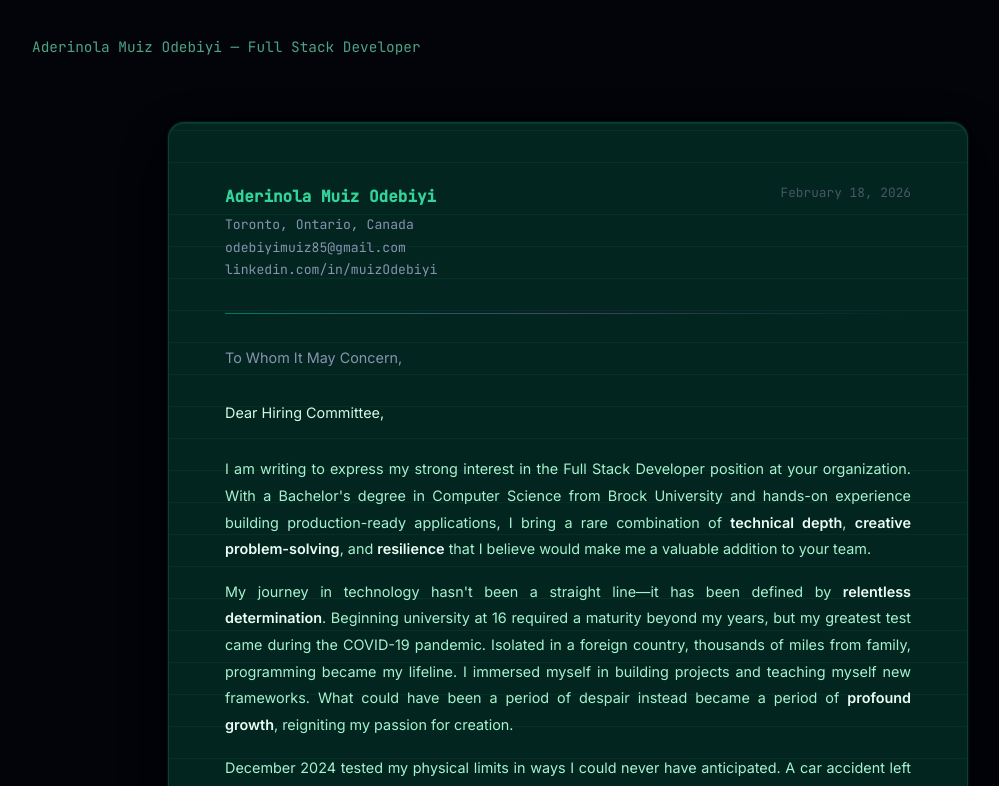
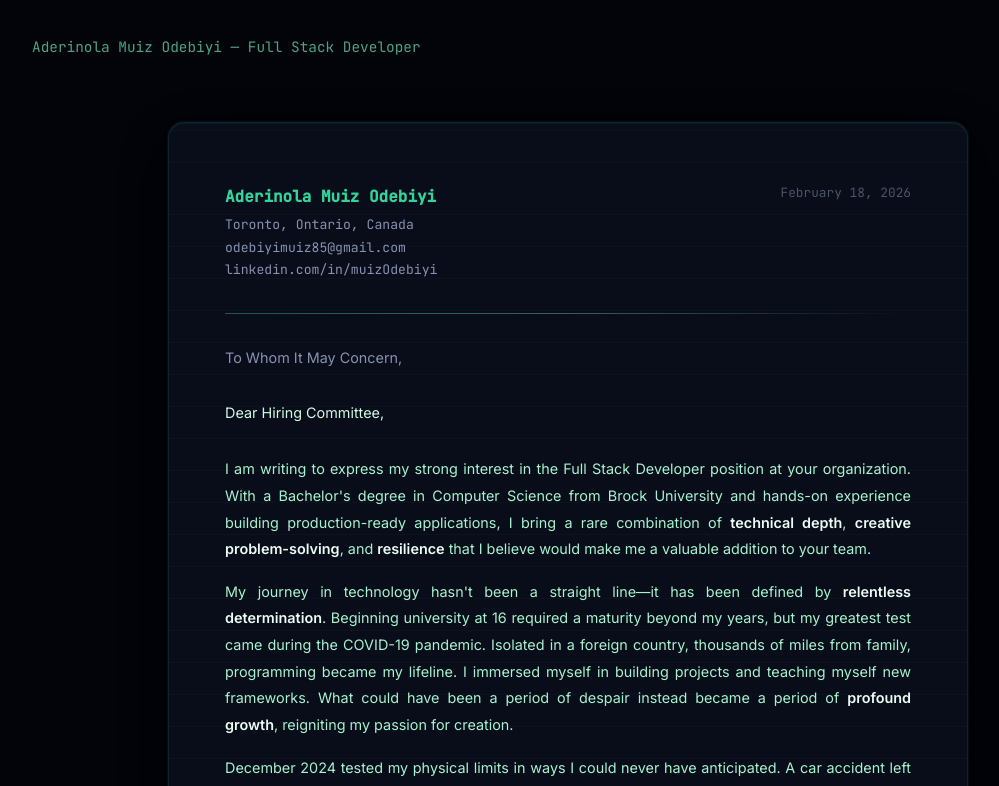
Before and after one commit to mu1ze/ProfessionalCV, a React (Vite) app: page / in a window 1280 px wide. Shown: the part 1194-1980 px from the top of the page, without its empty margins (72-1071 px from the left). Built offline with nearby package versions, Linux system fonts and the light colour scheme; no server answers.

Commit message:
fix: cover letter card dark blue (#0a0e1a) with green text throughout

```diff
--- a/src/components/CoverLetter.css
+++ b/src/components/CoverLetter.css
@@ -76,17 +76,17 @@
     margin: 0 auto;
 }
 
-/* Main paper — green background with border styling */
+/* Main paper — dark blue matching site */
 .paper-main {
     position: relative;
-    background: rgba(2, 44, 34, 0.85);
-    border: 1px solid rgba(52, 211, 153, 0.15);
+    background: rgba(10, 14, 26, 0.85);
+    border: 1px solid rgba(52, 211, 153, 0.12);
     border-radius: 16px;
     box-shadow:
-        0 0 0 1px rgba(52, 211, 153, 0.05),
+        0 0 0 1px rgba(52, 211, 153, 0.04),
         0 4px 24px rgba(0, 0, 0, 0.4),
         0 16px 48px rgba(0, 0, 0, 0.3),
-        inset 0 1px 0 rgba(52, 211, 153, 0.1);
+        inset 0 1px 0 rgba(52, 211, 153, 0.08);
     overflow: hidden;
     transform-style: preserve-3d;
 }
@@ -98,8 +98,8 @@
     background-image: repeating-linear-gradient(
         transparent,
         transparent 31px,
-        rgba(52, 211, 153, 0.06) 31px,
-        rgba(52, 211, 153, 0.06) 32px
+        rgba(52, 211, 153, 0.04) 31px,
+        rgba(52, 211, 153, 0.04) 32px
     );
     background-position: 0 60px;
     pointer-events: none;
@@ -112,7 +112,7 @@
     z-index: 2;
     transform-style: preserve-3d;
     padding: 60px 56px;
-    color: #d1fae5;
+    color: #a7f3d0;
     font-family: var(--font-body);
 }
 
@@ -186,7 +186,7 @@
 .cl-divider {
     width: 100%;
     height: 1px;
-    background: linear-gradient(90deg, var(--neon-cyan), var(--neon-purple), transparent);
+    background: linear-gradient(90deg, #34d399, #6ee7b7, transparent);
     margin-bottom: var(--spacing-lg);
     opacity: 0.4;
 }
```
